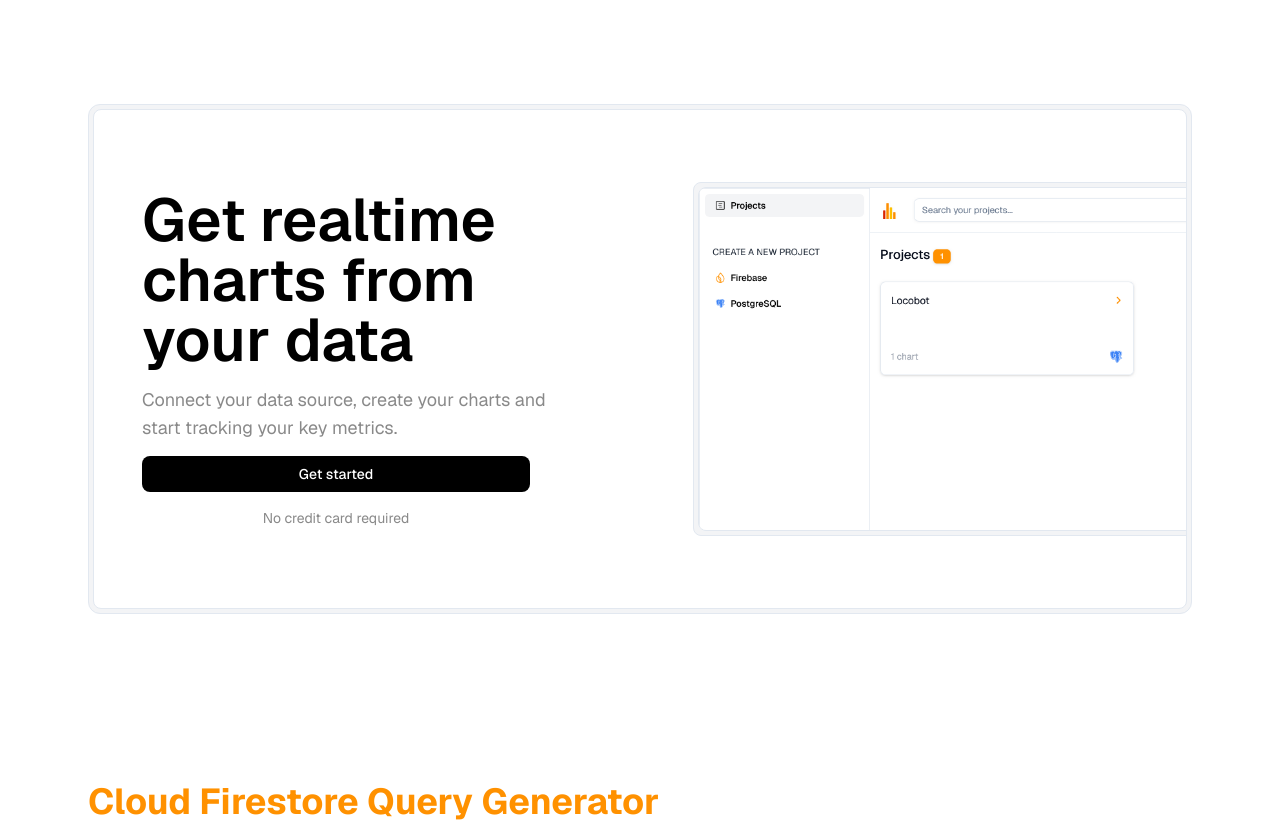
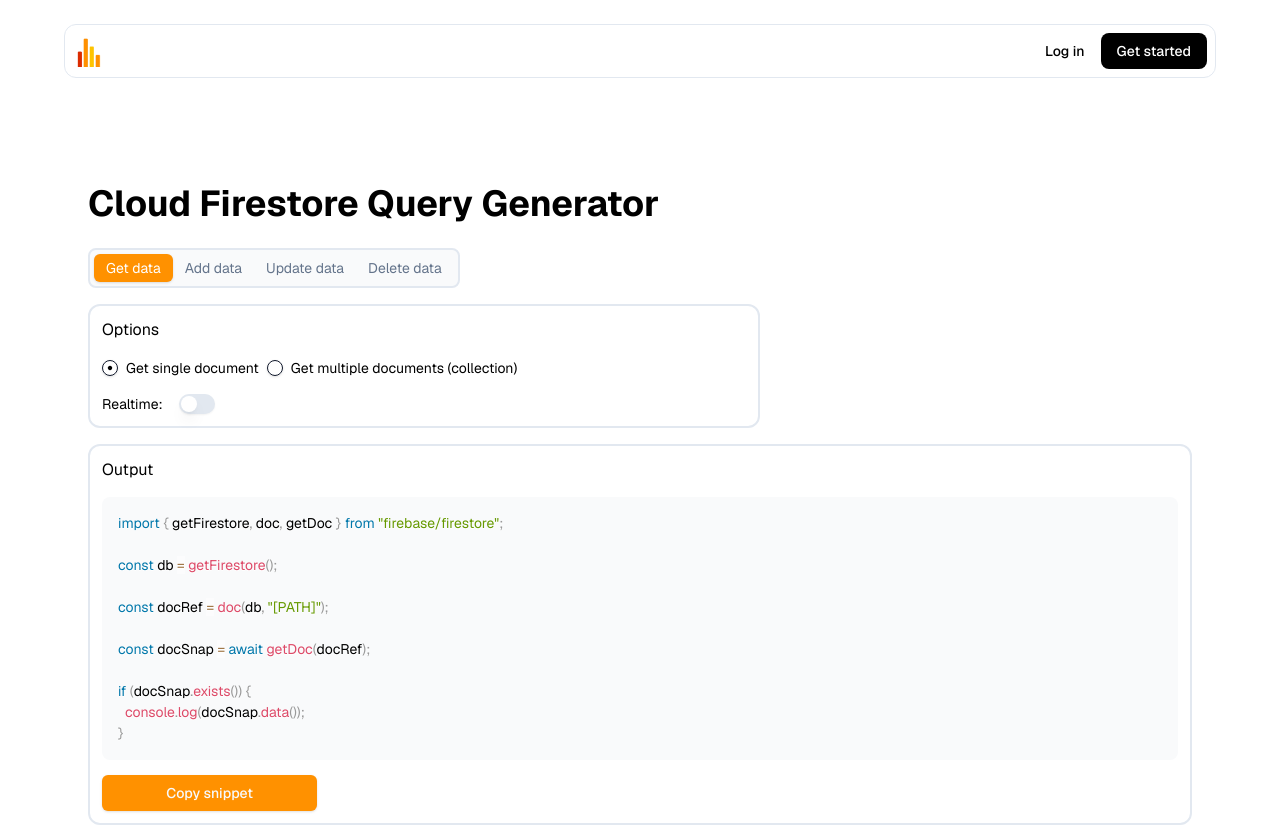
Before and after one commit to victoribironke/ventivo, a Next.js app: page /tools/firestore-query-generator in a window 1280 px wide. Shown: the top 825 px of the page. Built offline with nearby package versions, Linux system fonts and the light colour scheme.

Commit message:
feat: replace Hero component with Header in Privacy Policy, Terms of Service, and Firestore Query Generator pages for improved layout

```diff
--- a/src/pages/privacy-policy.tsx
+++ b/src/pages/privacy-policy.tsx
@@ -1,5 +1,6 @@
 import Footer from "@/components/Footer";
 import HeadTemplate from "@/components/general/HeadTemplate";
+import Header from "@/components/Header";
 import Hero from "@/components/Hero";
 import { PAGES } from "@/constants/constants";
 
@@ -15,9 +16,9 @@
     <>
       <HeadTemplate meta={meta} />
 
-      <Hero />
+      <Header />
 
-      <main className="my-20 max-w-3xl w-full">
+      <main className="mt-40 mb-20 max-w-3xl w-full">
         <h1 className="text-3xl md:text-4xl font-bold text-gray-900 leading-tight mb-6">
           Privacy Policy
         </h1>
--- a/src/pages/terms.tsx
+++ b/src/pages/terms.tsx
@@ -1,5 +1,6 @@
 import Footer from "@/components/Footer";
 import HeadTemplate from "@/components/general/HeadTemplate";
+import Header from "@/components/Header";
 import Hero from "@/components/Hero";
 import { PAGES } from "@/constants/constants";
 
@@ -15,9 +16,9 @@
     <>
       <HeadTemplate meta={meta} />
 
-      <Hero />
+      <Header />
 
-      <main className="my-20 max-w-3xl w-full">
+      <main className="mt-40 mb-20 max-w-3xl w-full">
         <h1 className="text-3xl md:text-4xl font-bold text-gray-900 leading-tight mb-6">
           Terms of Service
         </h1>
--- a/src/pages/tools/firestore-query-generator.tsx
+++ b/src/pages/tools/firestore-query-generator.tsx
@@ -8,6 +8,7 @@
 import AddData from "@/components/tools/query-generator/AddData";
 import UpdateData from "@/components/tools/query-generator/UpdateData";
 import DeleteData from "@/components/tools/query-generator/DeleteData";
+import Header from "@/components/Header";
 
 const QueryGenerator = () => {
   const meta = {
@@ -23,10 +24,10 @@
     <>
       <HeadTemplate meta={meta} />
 
-      <Hero />
+      <Header />
 
-      <section className="w-full mx-auto my-36 flex justify-center flex-col">
-        <h1 className="text-4xl font-bold mb-6 text-firebase-orange">
+      <section className="w-full mx-auto mt-40 mb-20 flex justify-center flex-col">
+        <h1 className="text-4xl font-bold mb-6">
           Cloud Firestore Query Generator
         </h1>
 
```
